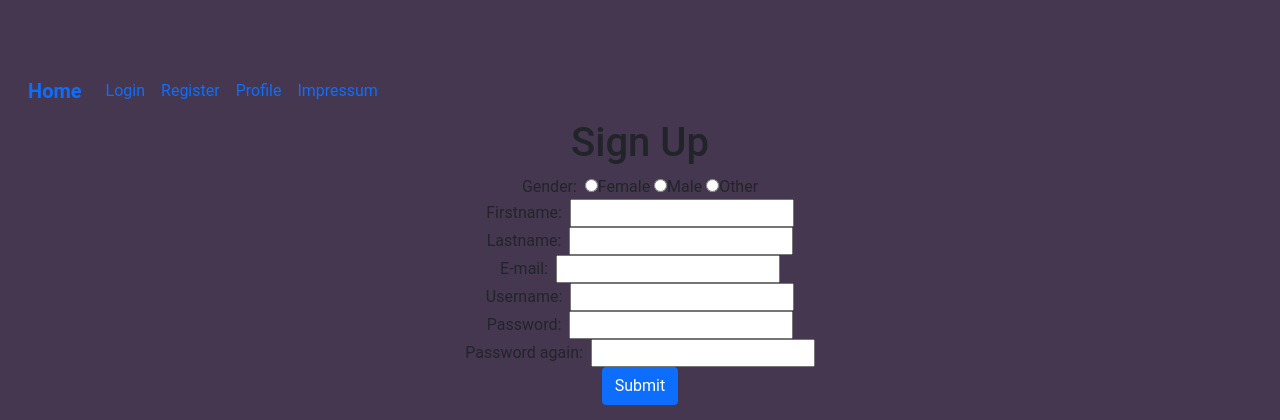
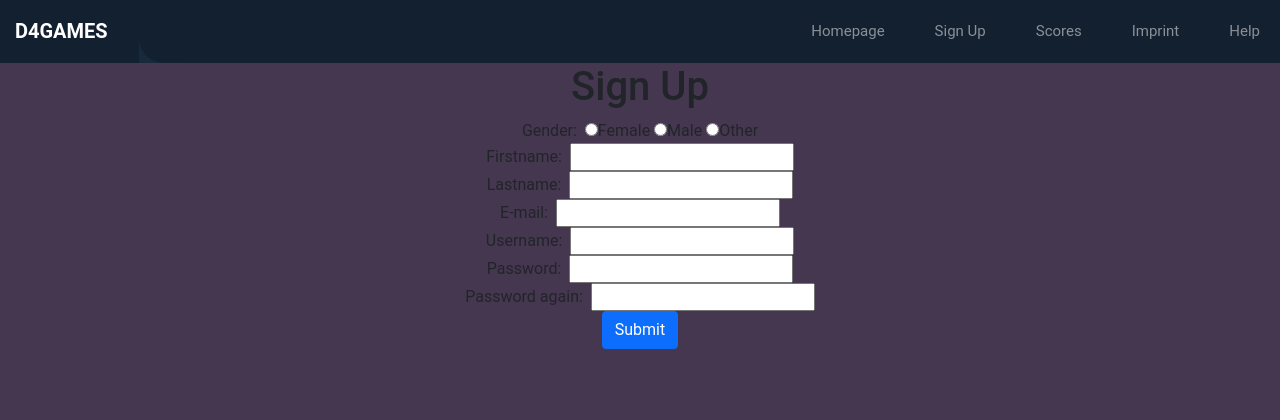
Before and after one commit to SFSDeco/D4Games, a PHP site: page /Reg.php in a window 1280 px wide. Shown: the top 420 px of the page. Run offline with PHP 8.4, Linux system fonts and the light colour scheme; some libraries are stand-ins or nearby versions.

Commit message:
Ich habe Navbar.php fertigestellt

```diff
--- a/Navbar.php
+++ b/Navbar.php
@@ -1,16 +1,109 @@
-<nav class="navbar navbar-expand-lg sticky-top bg-body-tertiary">
-  <div class="container-fluid">
-    <a class="navbar-brand" href="index.php">Home</a>
-    <button class="navbar-toggler" type="button" data-bs-toggle="collapse" data-bs-target="#navbarNavAltMarkup" aria-controls="navbarNavAltMarkup" aria-expanded="false" aria-label="Toggle navigation">
-      <span class="navbar-toggler-icon"></span>
-    </button>
-    <div class="collapse navbar-collapse" id="navbarNavAltMarkup">
-      <div class="navbar-nav">
-        <a class="nav-link active" aria-current="page" href="login.php">Login</a>
-        <a class="nav-link active" aria-current="page" href="Reg.php">Register</a>
-        <a class="nav-link active" aria-current="page" href="profil.php">Profile</a>
-        <a class="nav-link active" aria-current="page" href="impressum.php">Impressum</a>
-      </div>
-    </div>
-  </div>
-</nav>
+<nav class="navbar navbar-expand-custom navbar-mainbg fixed-top">
+        <a class="navbar-brand navbar-logo" href="#">D4GAMES</a>
+        <button class="navbar-toggler" type="button" aria-controls="navbarSupportedContent" aria-expanded="false" aria-label="Toggle navigation">
+        <i class="fas fa-bars text-white"></i>
+        </button>
+        <div class="collapse navbar-collapse" id="navbarSupportedContent">
+            <ul class="navbar-nav ml-auto">
+                <div class="hori-selector"><div class="left"></div><div class="right"></div></div>
+                <li class="nav-item ">
+                    <a class="nav-link" href="index.php"><i class="fas fa-tachometer-alt"></i>Homepage</a>
+                </li>
+                <li class="nav-item">
+                    <a class="nav-link" href="login.php"><i class="fas fa-tachometer-alt"></i>Sign Up</a>
+                </li>
+                <li class="nav-item">
+                    <a class="nav-link" href="Scores.php"><i class="fas fa-tachometer-alt"></i>Scores</a>
+                </li>
+                <li class="nav-item">
+                    <a class="nav-link" href="impressum.php"><i class="fas fa-tachometer-alt"></i>Imprint</a>
+                </li>
+                <li class="nav-item">
+                    <a class="nav-link" href="Hilfe.php"><i class="fas fa-tachometer-alt"></i>Help</a>
+                </li>
+            </ul>
+        </div>
+    </nav>
+
+
+    <script>// ---------Responsive-navbar-active-animation-----------
+// ---------Responsive-navbar-active-animation-----------
+function test(){
+	var tabsNewAnim = $('#navbarSupportedContent');
+	var selectorNewAnim = $('#navbarSupportedContent').find('li').length;
+	var activeItemNewAnim = tabsNewAnim.find('.active');
+	var activeWidthNewAnimHeight = activeItemNewAnim.innerHeight();
+	var activeWidthNewAnimWidth = activeItemNewAnim.innerWidth();
+	var itemPosNewAnimTop = activeItemNewAnim.position();
+	var itemPosNewAnimLeft = activeItemNewAnim.position();
+	$(".hori-selector").css({
+		"top":itemPosNewAnimTop.top + "px",
+		"left":itemPosNewAnimLeft.left + "px",
+		"height": activeWidthNewAnimHeight + "px",
+		"width": activeWidthNewAnimWidth + "px"
+	});
+	$("#navbarSupportedContent").on("click","li",function(e){
+		$('#navbarSupportedContent ul li').removeClass("active");
+		$(this).addClass('active');
+		var activeWidthNewAnimHeight = $(this).innerHeight();
+		var activeWidthNewAnimWidth = $(this).innerWidth();
+		var itemPosNewAnimTop = $(this).position();
+		var itemPosNewAnimLeft = $(this).position();
+		$(".hori-selector").css({
+			"top":itemPosNewAnimTop.top + "px",
+			"left":itemPosNewAnimLeft.left + "px",
+			"height": activeWidthNewAnimHeight + "px",
+			"width": activeWidthNewAnimWidth + "px"
+		});
+	});
+}
+$(document).ready(function(){
+	setTimeout(function(){ test(); });
+});
+$(window).on('resize', function(){
+	setTimeout(function(){ test(); }, 500);
+});
+$(".navbar-toggler").click(function(){
+	$(".navbar-collapse").slideToggle(300);
+	setTimeout(function(){ test(); });
+});
+
+
+
+// --------------add active class-on another-page move----------
+jQuery(document).ready(function($){
+	// Get current path and find target link
+	var path = window.location.pathname.split("/").pop();
+
+	// Account for home page with empty path
+	if ( path == '' ) {
+		path = 'index.html';
+	}
+
+	var target = $('#navbarSupportedContent ul li a[href="'+path+'"]');
+	// Add active class to target link
+	target.parent().addClass('active');
+});
+
+
+
+
+// Add active class on another page linked
+// ==========================================
+ $(window).on('load',function () {
+     var current = location.pathname;
+     console.log(current);
+     $('#navbarSupportedContent ul li a').each(function(){
+         var $this = $(this);
+         // if the current path is like this link, make it active
+         if($this.attr('href').indexOf(current) !== -1){
+             $this.parent().addClass('active');
+             $this.parents('.menu-submenu').addClass('show-dropdown');
+             $this.parents('.menu-submenu').parent().addClass('active');
+         }else{
+             $this.parent().removeClass('active');
+         }
+     })
+ });
+
+</script>
```
